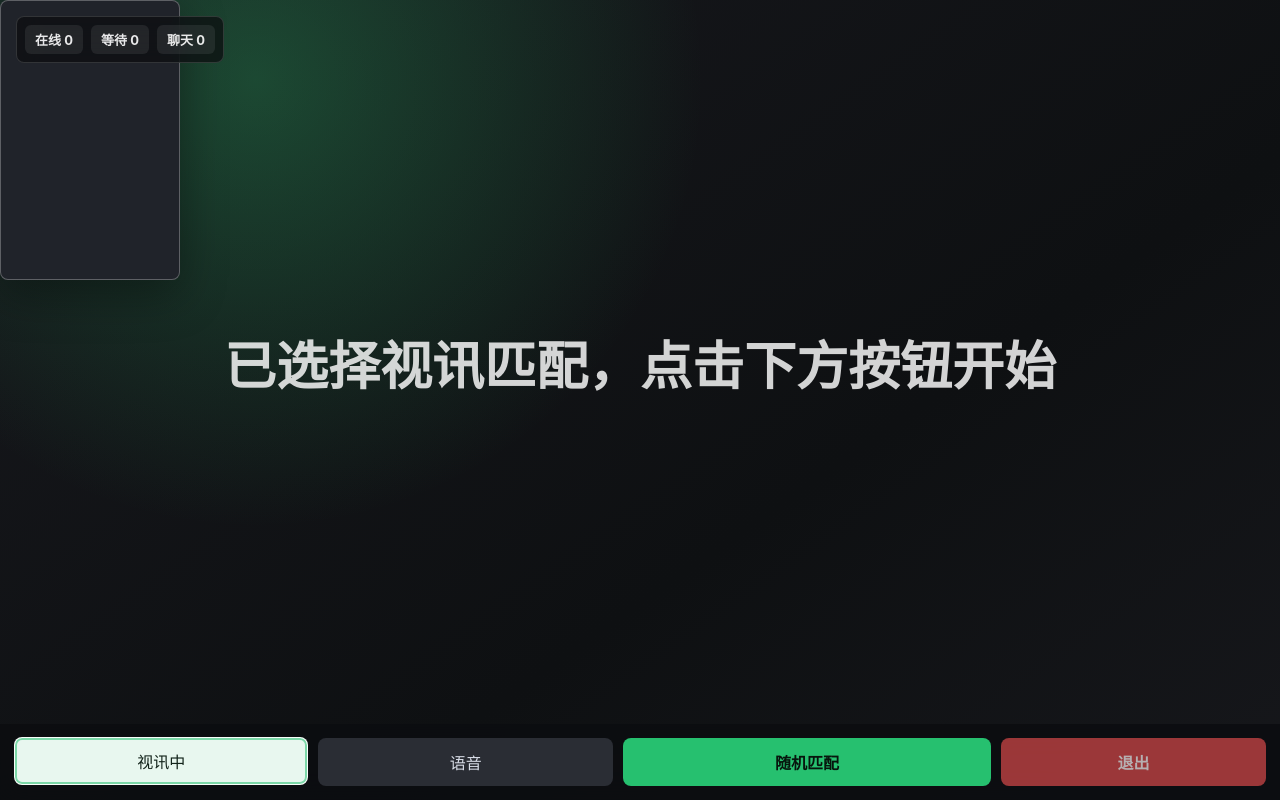
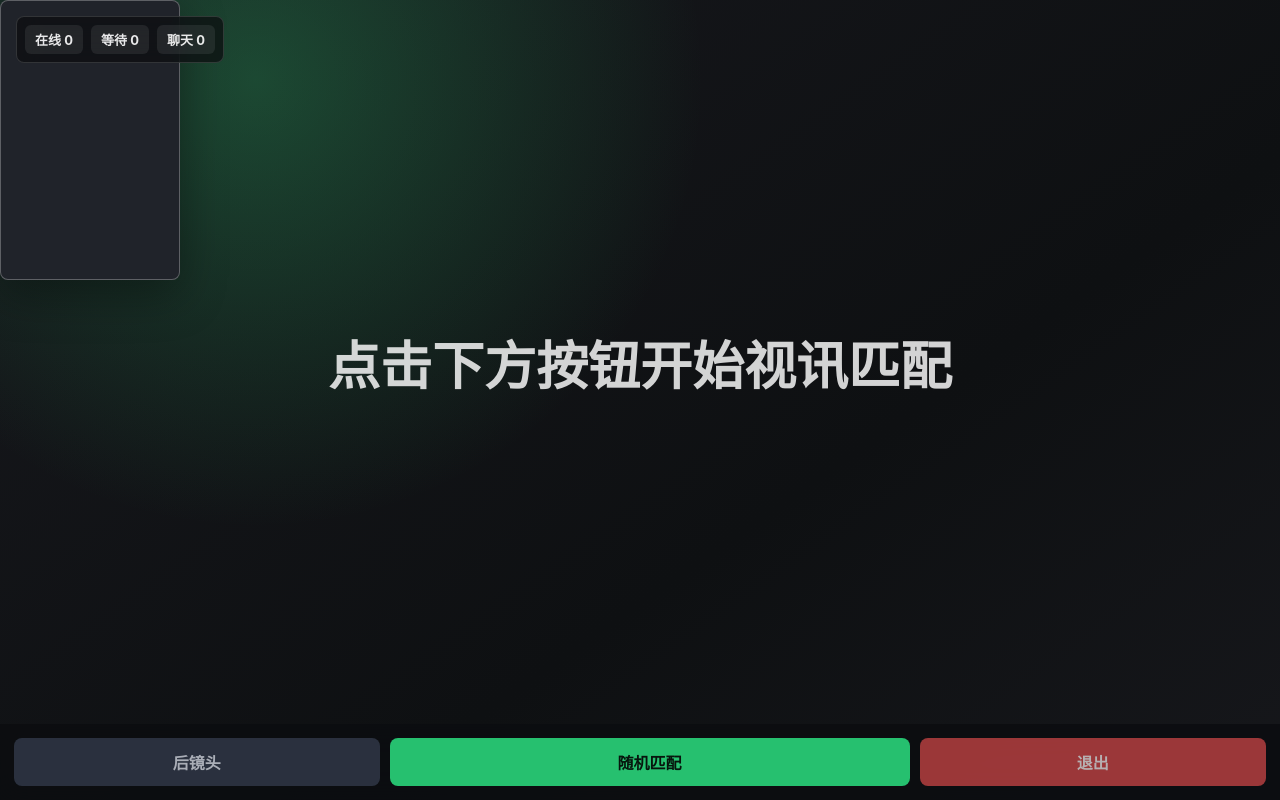
Before and after one commit to twappleon/random_match, a Vue app in the folder apps/h5/: page / in a window 1280 px wide. Built offline with nearby package versions, Linux system fonts and the light colour scheme; no server answers.

Commit message:
Keep H5 video-only with camera switching

```diff
--- a/apps/h5/src/App.vue
+++ b/apps/h5/src/App.vue
@@ -23,11 +23,8 @@
     </section>
 
     <nav class="toolbar" aria-label="match controls">
-      <button :class="{ active: mode === 'video' }" :aria-pressed="mode === 'video'" :disabled="loading || status !== 'idle'" @click="selectMode('video')">
-        视讯{{ mode === 'video' ? '中' : '' }}
-      </button>
-      <button :class="{ active: mode === 'voice' }" :aria-pressed="mode === 'voice'" :disabled="loading || status !== 'idle'" @click="selectMode('voice')">
-        语音{{ mode === 'voice' ? '中' : '' }}
+      <button class="camera" :disabled="loading || switchingCamera || !localStream" @click="switchCamera">
+        {{ switchingCamera ? '切换中' : nextCameraText }}
       </button>
       <button class="primary" :disabled="loading || status === 'waiting'" @click="startMatch">
         {{ actionText }}
@@ -52,6 +49,7 @@ const mode = ref<MatchMode>('video')
 const status = ref<Status>('idle')
 const loading = ref(false)
 const leaving = ref(false)
+const switchingCamera = ref(false)
 const pushStatus = ref<'idle' | 'enabled' | 'blocked' | 'unsupported' | 'unconfigured'>('idle')
 const errorText = ref('')
 const stats = ref({ online: 0, waiting: 0, chatting: 0 })
@@ -79,12 +77,12 @@ const previewDrag = ref<{
   originY: number
 } | null>(null)
 const capturedSnapshotRooms = new Set<string>()
+const cameraFacing = ref<'user' | 'environment'>('user')
 
 const stateText = computed(() => {
-  const modeText = mode.value === 'video' ? '视讯' : '语音'
-  if (status.value === 'waiting') return `正在寻找${modeText}用户…\n请让另一位用户在另一浏览器窗口点击「随机匹配」`
-  if (status.value === 'matched') return `已匹配，正在连接${modeText}…`
-  return `已选择${modeText}匹配，点击下方按钮开始`
+  if (status.value === 'waiting') return '正在寻找视讯用户…\n请让另一位用户在另一浏览器窗口点击「随机匹配」'
+  if (status.value === 'matched') return '已匹配，正在连接视讯…'
+  return '点击下方按钮开始视讯匹配'
 })
 
 const actionText = computed(() => {
@@ -101,6 +99,8 @@ const localPreviewStyle = computed(() => {
     top: `${previewPosition.value.y}px`
   }
 })
+
+const nextCameraText = computed(() => cameraFacing.value === 'user' ? '后镜头' : '前镜头')
 
 initAnalytics()
 
@@ -262,17 +262,81 @@ async function leaveCall() {
   }
 }
 
-async function selectMode(nextMode: MatchMode) {
-  if (mode.value === nextMode || loading.value) return
-  mode.value = nextMode
+async function switchCamera() {
+  if (switchingCamera.value || !localStream.value) return
+  switchingCamera.value = true
   errorText.value = ''
-
-  if (!localStream.value) return
+  const nextFacing = cameraFacing.value === 'user' ? 'environment' : 'user'
+  const currentFacing = cameraFacing.value
+  const oldVideoTracks = localStream.value.getVideoTracks()
 
   try {
-    await openMedia()
+    const nextStream = await openCameraForSwitch(nextFacing, oldVideoTracks)
+    const [nextVideoTrack] = nextStream.getVideoTracks()
+    if (!nextVideoTrack) throw new Error('没有找到可用的摄像头')
+
+    const currentStream = localStream.value
+    const audioTracks = currentStream.getAudioTracks()
+    localStream.value = new MediaStream([...audioTracks, nextVideoTrack])
+    if (localVideo.value) localVideo.value.srcObject = localStream.value
+    cameraFacing.value = nextFacing
+
+    const sender = peer.value?.getSenders().find((item) => item.track?.kind === 'video')
+    if (sender) {
+      await sender.replaceTrack(nextVideoTrack)
+      await setVideoSenderLimits(sender)
+    }
+    oldVideoTracks.forEach((track) => {
+      if (track !== nextVideoTrack) track.stop()
+    })
   } catch (error) {
+    await restoreCamera(currentFacing)
     errorText.value = toUserMessage(error)
+  } finally {
+    switchingCamera.value = false
+  }
+}
+
+async function openCameraForSwitch(facing: 'user' | 'environment', oldVideoTracks: MediaStreamTrack[]) {
+  try {
+    return await navigator.mediaDevices.getUserMedia({
+      video: videoConstraints(facing),
+      audio: false
+    })
+  } catch (error) {
+    oldVideoTracks.forEach((track) => track.stop())
+    try {
+      return await navigator.mediaDevices.getUserMedia({
+        video: videoConstraints(facing),
+        audio: false
+      })
+    } catch {
+      throw error
+    }
+  }
+}
+
+async function restoreCamera(facing: 'user' | 'environment') {
+  if (!localStream.value) return
+  try {
+    const fallbackStream = await navigator.mediaDevices.getUserMedia({
+      video: videoConstraints(facing),
+      audio: false
+    })
+    const [fallbackVideoTrack] = fallbackStream.getVideoTracks()
+    if (!fallbackVideoTrack) return
+
+    const audioTracks = localStream.value.getAudioTracks()
+    localStream.value = new MediaStream([...audioTracks, fallbackVideoTrack])
+    if (localVideo.value) localVideo.value.srcObject = localStream.value
+
+    const sender = peer.value?.getSenders().find((item) => item.track?.kind === 'video')
+    if (sender) {
+      await sender.replaceTrack(fallbackVideoTrack)
+      await setVideoSenderLimits(sender)
+    }
+  } catch {
+    // Keep the original switch error visible to the user.
   }
 }
 
@@ -282,14 +346,7 @@ async function openMedia() {
   }
   stopLocalMedia()
   localStream.value = await navigator.mediaDevices.getUserMedia({
-    video: mode.value === 'video'
-      ? {
-          width: { ideal: 480, max: 640 },
-          height: { ideal: 640, max: 720 },
-          frameRate: { ideal: 15, max: 20 },
-          facingMode: 'user'
-        }
-      : false,
+    video: videoConstraints(cameraFacing.value),
     audio: {
       echoCancellation: true,
       noiseSuppression: true,
@@ -299,6 +356,15 @@ async function openMedia() {
   if (localVideo.value) localVideo.value.srcObject = localStream.value
   await nextTick()
   ensurePreviewPosition()
+}
+
+function videoConstraints(facingMode: 'user' | 'environment') {
+  return {
+    width: { ideal: 480, max: 640 },
+    height: { ideal: 640, max: 720 },
+    frameRate: { ideal: 15, max: 20 },
+    facingMode: { ideal: facingMode }
+  }
 }
 
 async function openSocketWithAuth() {
@@ -412,7 +478,7 @@ async function captureAndUploadSnapshot(roomId: string, peerId = '') {
     await uploadMatchSnapshot(token.value, {
       roomId,
       peerId,
-      mode: mode.value,
+      mode: 'video',
       image: canvas.toDataURL('image/jpeg', 0.82),
       width: canvas.width,
       height: canvas.height
@@ -634,6 +700,11 @@ async function addLocalTracks(pc: RTCPeerConnection) {
   for (const track of stream.getTracks()) {
     const sender = pc.addTrack(track, stream)
     if (track.kind !== 'video') continue
+    await setVideoSenderLimits(sender)
+  }
+}
+
+async function setVideoSenderLimits(sender: RTCRtpSender) {
   const params = sender.getParameters()
   params.encodings = params.encodings?.length ? params.encodings : [{}]
   params.encodings[0] = {
@@ -645,7 +716,6 @@ async function addLocalTracks(pc: RTCPeerConnection) {
     await sender.setParameters(params)
   } catch {
     // Some browsers reject sender parameter changes before negotiation.
-    }
   }
 }
 
@@ -662,7 +732,7 @@ function toUserMessage(error: unknown) {
     return '请允许摄像头和麦克风权限后再开始匹配'
   }
   if (error instanceof DOMException && error.name === 'NotFoundError') {
-    return '没有找到可用的摄像头或麦克风'
+    return '没有找到可用的摄像头或麦克风，或当前设备没有另一个镜头'
   }
   if (error instanceof TypeError && error.message === 'Failed to fetch') {
     return '无法连接后端服务，请确认 API 服务已启动且允许当前页面域名'
--- a/apps/h5/src/api.ts
+++ b/apps/h5/src/api.ts
@@ -5,7 +5,7 @@ function apiBase() {
   return window.location.origin
 }
 
-export type MatchMode = 'video' | 'voice'
+export type MatchMode = 'video'
 
 export interface AuthResponse {
   token: string
--- a/apps/h5/src/styles.css
+++ b/apps/h5/src/styles.css
@@ -117,7 +117,7 @@ button {
 
 .toolbar {
   display: grid;
-  grid-template-columns: 1fr 1fr 1.25fr 0.9fr;
+  grid-template-columns: 0.95fr 1.35fr 0.9fr;
   gap: 10px;
   padding: 14px;
   background: rgba(12, 13, 16, 0.88);
@@ -153,6 +153,12 @@ button {
   font-weight: 800;
 }
 
+.toolbar button.camera {
+  background: #384153;
+  color: #eef3ff;
+  font-weight: 800;
+}
+
 .toolbar button:disabled {
   cursor: wait;
   opacity: 0.7;
@@ -164,7 +170,8 @@ button {
   }
 
   .toolbar button.primary,
-  .toolbar button.danger {
+  .toolbar button.danger,
+  .toolbar button.camera {
     grid-column: span 2;
   }
 }
```
Also changed, not shown: 1 other file (tests, documents, lock files or other folders). Lines whose indentation alone changed are shown as unchanged.
